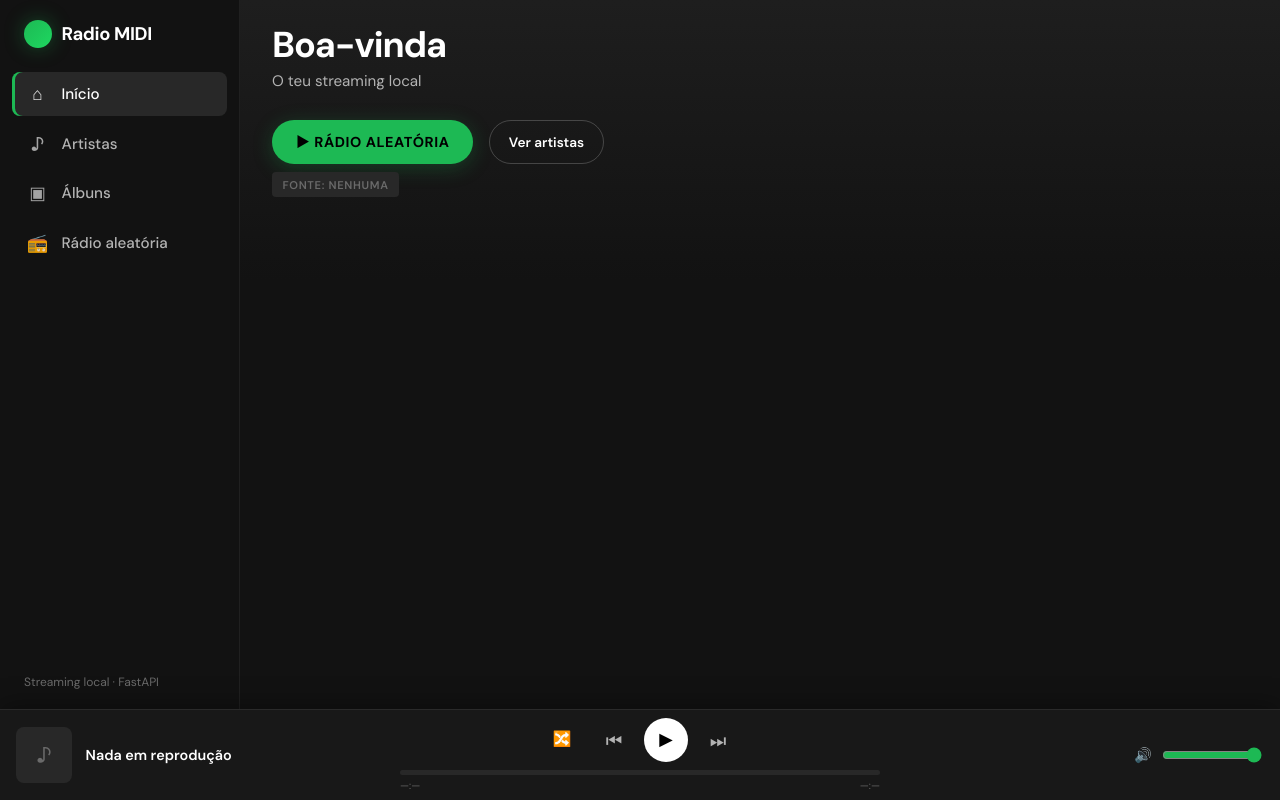
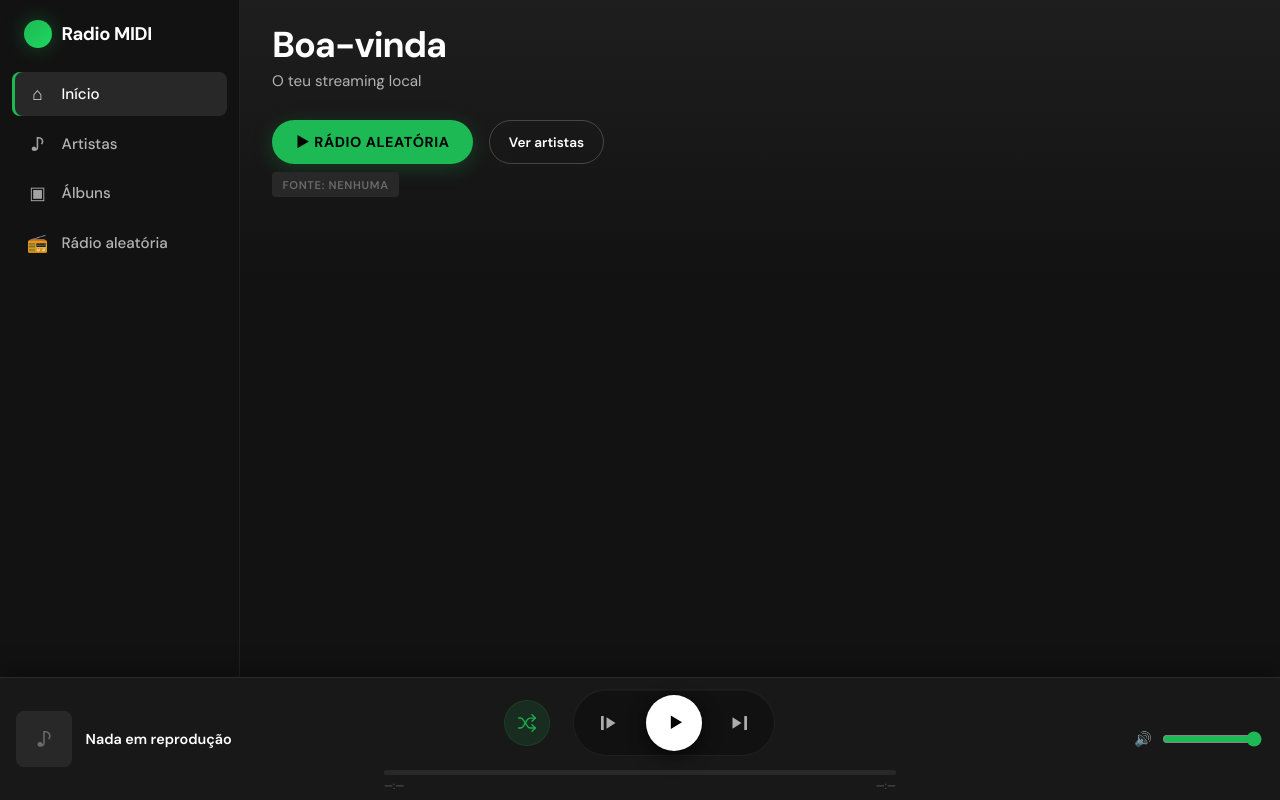
Before and after one commit to malaq88/radio_midi, a FastAPI app: page / in a window 1280 px wide. Run offline with FastAPI, Linux system fonts and the light colour scheme.

Commit message:
Melhoria de layout dos botões de navegação.

```diff
--- a/static/index.html
+++ b/static/index.html
@@ -114,23 +114,42 @@
           <button
             type="button"
             id="btn-shuffle"
-            class="btn-transport btn-shuffle"
+            class="btn-transport btn-transport--aux btn-shuffle"
             aria-label="Modo aleatório"
             aria-pressed="true"
             title="Aleatório / ordem fixa"
           >
-            <span aria-hidden="true">🔀</span>
+            <svg class="transport-svg transport-svg--shuffle" width="20" height="20" viewBox="0 0 24 24" fill="none" stroke="currentColor" stroke-width="1.65" stroke-linecap="round" stroke-linejoin="round" aria-hidden="true">
+              <path d="m18 14 4 4-4 4" />
+              <path d="M2 18h1.92a4 4 0 0 0 3.31-1.7l5.37-8.52a4 4 0 0 1 3.3-1.7H22" />
+              <path d="m18 2 4 4-4 4" />
+              <path d="M2 6h1.92a4 4 0 0 1 3.37 1.86l5.37 8.18A4 4 0 0 0 15.57 18H22" />
+            </svg>
           </button>
-          <button type="button" id="btn-prev" class="btn-transport btn-prev" aria-label="Anterior ou reiniciar">
-            <span class="transport-icon" aria-hidden="true">⏮</span>
-          </button>
-          <button type="button" id="btn-play" class="btn-play" aria-label="Reproduzir ou pausar">
-            <span id="icon-play" class="play-icon">▶</span>
-            <span id="icon-pause" class="play-icon hidden">⏸</span>
-          </button>
-          <button type="button" id="btn-next" class="btn-transport btn-next" aria-label="Seguinte">
-            <span class="transport-icon" aria-hidden="true">⏭</span>
-          </button>
+          <div class="player-transport-core">
+            <button type="button" id="btn-prev" class="btn-transport btn-skip" aria-label="Anterior ou reiniciar">
+              <svg class="transport-svg" width="24" height="24" viewBox="0 0 24 24" fill="currentColor" aria-hidden="true">
+                <rect x="5" y="5" width="2.75" height="14" rx="0.5" />
+                <path d="M10.5 6.2v11.6L19.5 12 10.5 6.2z" />
+              </svg>
+            </button>
+            <button type="button" id="btn-play" class="btn-play" aria-label="Reproduzir ou pausar">
+              <span id="icon-play" class="play-icon" aria-hidden="true">
+                <svg class="play-icon-svg" viewBox="0 0 24 24" width="28" height="28" fill="currentColor"><path d="M8 5.82v12.36L18.18 12 8 5.82z" /></svg>
+              </span>
+              <span id="icon-pause" class="play-icon hidden" aria-hidden="true">
+                <svg class="play-icon-svg" viewBox="0 0 24 24" width="28" height="28" fill="currentColor">
+                  <path d="M6 5h4.25v14H6V5zm7.75 0H18v14h-4.25V5z" />
+                </svg>
+              </span>
+            </button>
+            <button type="button" id="btn-next" class="btn-transport btn-skip" aria-label="Seguinte">
+              <svg class="transport-svg" width="24" height="24" viewBox="0 0 24 24" fill="currentColor" aria-hidden="true">
+                <path d="M4.5 6.2L13.5 12l-9 5.8V6.2z" />
+                <rect x="16.25" y="5" width="2.75" height="14" rx="0.5" />
+              </svg>
+            </button>
+          </div>
         </div>
         <div class="progress-wrap">
           <div id="progress-bar" class="progress-bar">
--- a/static/styles.css
+++ b/static/styles.css
@@ -857,8 +857,8 @@ body.drawer-open {
   display: flex;
   flex-direction: column;
   align-items: center;
-  gap: 0.5rem;
-  max-width: 30rem;
+  gap: 0.65rem;
+  max-width: 32rem;
   width: 100%;
   margin: 0 auto;
 }
@@ -866,43 +866,79 @@ body.drawer-open {
 .player-transport {
   display: flex;
   flex-direction: row;
-  flex-wrap: wrap;
+  flex-wrap: nowrap;
   align-items: center;
   justify-content: center;
-  gap: 0.5rem;
+  gap: clamp(0.75rem, 3vw, 1.35rem);
   width: 100%;
+  padding: 0.2rem 0;
+}
+
+.player-transport-core {
+  display: flex;
+  align-items: center;
+  justify-content: center;
+  gap: clamp(0.5rem, 2vw, 1rem);
+  padding: 0.3rem 0.75rem;
+  border-radius: 999px;
+  background: rgba(0, 0, 0, 0.28);
+  border: 1px solid rgba(255, 255, 255, 0.06);
+  box-shadow: inset 0 1px 0 rgba(255, 255, 255, 0.04);
+}
+
+.transport-svg {
+  display: block;
+  flex-shrink: 0;
+}
+
+.transport-svg--shuffle {
+  opacity: 0.92;
 }
 
 .btn-transport {
-  width: var(--touch-min);
-  height: var(--touch-min);
-  min-width: var(--touch-min);
-  min-height: var(--touch-min);
   padding: 0;
   border: none;
   border-radius: 50%;
   background: transparent;
-  color: var(--text-secondary);
+  color: rgba(255, 255, 255, 0.65);
   font-family: inherit;
-  font-size: 1rem;
-  line-height: 1;
+  line-height: 0;
   cursor: pointer;
   display: inline-flex;
   align-items: center;
   justify-content: center;
-  transition: color var(--transition), transform 0.12s ease, background var(--transition);
+  transition:
+    color 0.18s ease,
+    transform 0.14s ease,
+    background 0.18s ease,
+    box-shadow 0.18s ease;
 }
 
-.transport-icon {
-  font-size: 1.15rem;
-  line-height: 1;
-  position: relative;
-  top: 1px;
+.btn-transport--aux {
+  width: 2.5rem;
+  height: 2.5rem;
+  min-width: 2.75rem;
+  min-height: 2.75rem;
+  margin-right: 0.15rem;
+  color: rgba(255, 255, 255, 0.5);
+}
+
+.btn-skip {
+  width: 2.65rem;
+  height: 2.65rem;
+  min-width: var(--touch-min);
+  min-height: var(--touch-min);
 }
 
 @media (hover: hover) {
   .btn-transport:hover {
     color: var(--text-primary);
+    background: rgba(255, 255, 255, 0.1);
+    box-shadow: 0 0 0 1px rgba(255, 255, 255, 0.06);
+  }
+
+  .btn-transport--aux:hover {
+    color: rgba(255, 255, 255, 0.85);
     background: rgba(255, 255, 255, 0.08);
   }
 }
@@ -918,18 +954,25 @@ body.drawer-open {
 }
 
 .btn-transport:disabled {
-  opacity: 0.35;
+  opacity: 0.32;
   cursor: not-allowed;
   transform: none;
   pointer-events: none;
-}
-
-.btn-shuffle {
-  font-size: 0.95rem;
+  box-shadow: none;
 }
 
 .btn-shuffle.btn-shuffle--on {
   color: var(--accent);
+  background: rgba(29, 185, 84, 0.12);
+  box-shadow: 0 0 0 1px rgba(29, 185, 84, 0.25);
+}
+
+@media (hover: hover) {
+  .btn-shuffle.btn-shuffle--on:hover {
+    color: var(--accent-hover);
+    background: rgba(29, 185, 84, 0.18);
+    box-shadow: 0 0 0 1px rgba(29, 185, 84, 0.35);
+  }
 }
 
 .btn-shuffle.btn-shuffle--on:active {
@@ -941,31 +984,45 @@ body.drawer-open {
 }
 
 .btn-play {
-  width: var(--touch-min);
-  height: var(--touch-min);
-  min-width: var(--touch-min);
-  min-height: var(--touch-min);
+  width: 3.5rem;
+  height: 3.5rem;
+  min-width: 3.5rem;
+  min-height: 3.5rem;
   border-radius: 50%;
   border: none;
-  background: var(--text-primary);
+  background: #fff;
   color: #000;
   cursor: pointer;
   display: flex;
   align-items: center;
   justify-content: center;
-  transition: transform 0.15s ease, background var(--transition);
+  flex-shrink: 0;
+  box-shadow:
+    0 1px 0 rgba(255, 255, 255, 0.12) inset,
+    0 6px 20px rgba(0, 0, 0, 0.45),
+    0 2px 8px rgba(0, 0, 0, 0.25);
+  transition:
+    transform 0.18s cubic-bezier(0.34, 1.2, 0.64, 1),
+    background 0.18s ease,
+    box-shadow 0.18s ease;
 }
 
 @media (hover: hover) {
   .btn-play:hover {
-    transform: scale(1.06);
+    transform: scale(1.05);
     background: var(--accent);
+    color: #000;
+    box-shadow:
+      0 1px 0 rgba(255, 255, 255, 0.2) inset,
+      0 8px 28px rgba(29, 185, 84, 0.35),
+      0 4px 12px rgba(0, 0, 0, 0.3);
   }
 }
 
 .btn-play:active {
-  transform: scale(0.96);
-  background: var(--accent);
+  transform: scale(0.97);
+  background: var(--accent-dim);
+  box-shadow: 0 2px 10px rgba(0, 0, 0, 0.4);
 }
 
 .btn-play:focus-visible {
@@ -977,11 +1034,29 @@ body.drawer-open {
   opacity: 0.45;
   cursor: not-allowed;
   transform: none;
+  box-shadow: 0 2px 8px rgba(0, 0, 0, 0.2);
 }
 
 .play-icon {
-  font-size: 1.1rem;
-  line-height: 1;
+  display: flex;
+  align-items: center;
+  justify-content: center;
+  line-height: 0;
+  margin-left: 2px;
+}
+
+.play-icon.hidden {
+  display: none !important;
+}
+
+#icon-pause.play-icon {
+  margin-left: 0;
+}
+
+.play-icon-svg {
+  display: block;
+  width: 1.65rem;
+  height: 1.65rem;
 }
 
 .progress-wrap {
```
Also changed, not shown: other parts of static/styles.css (+18 -7 lines).
